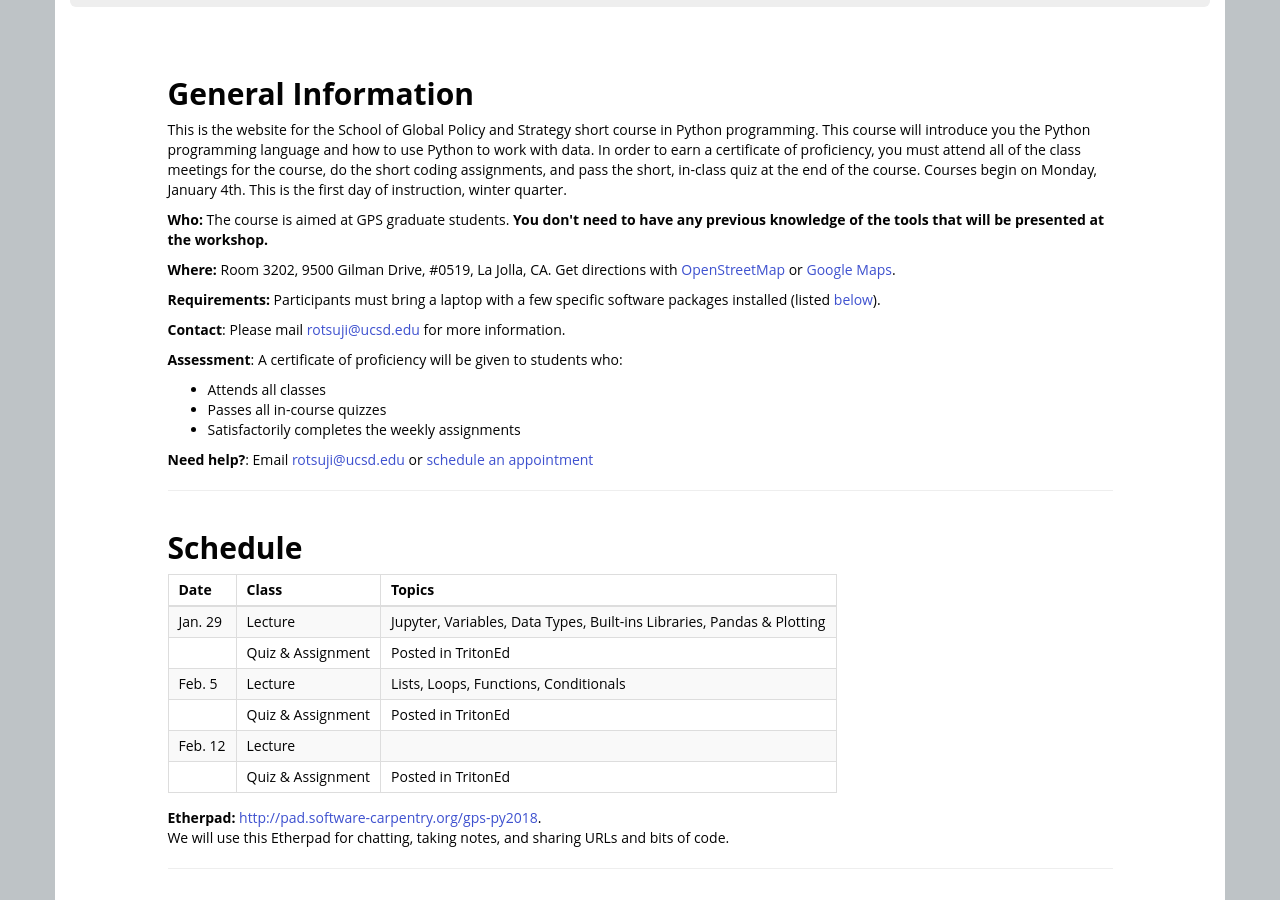
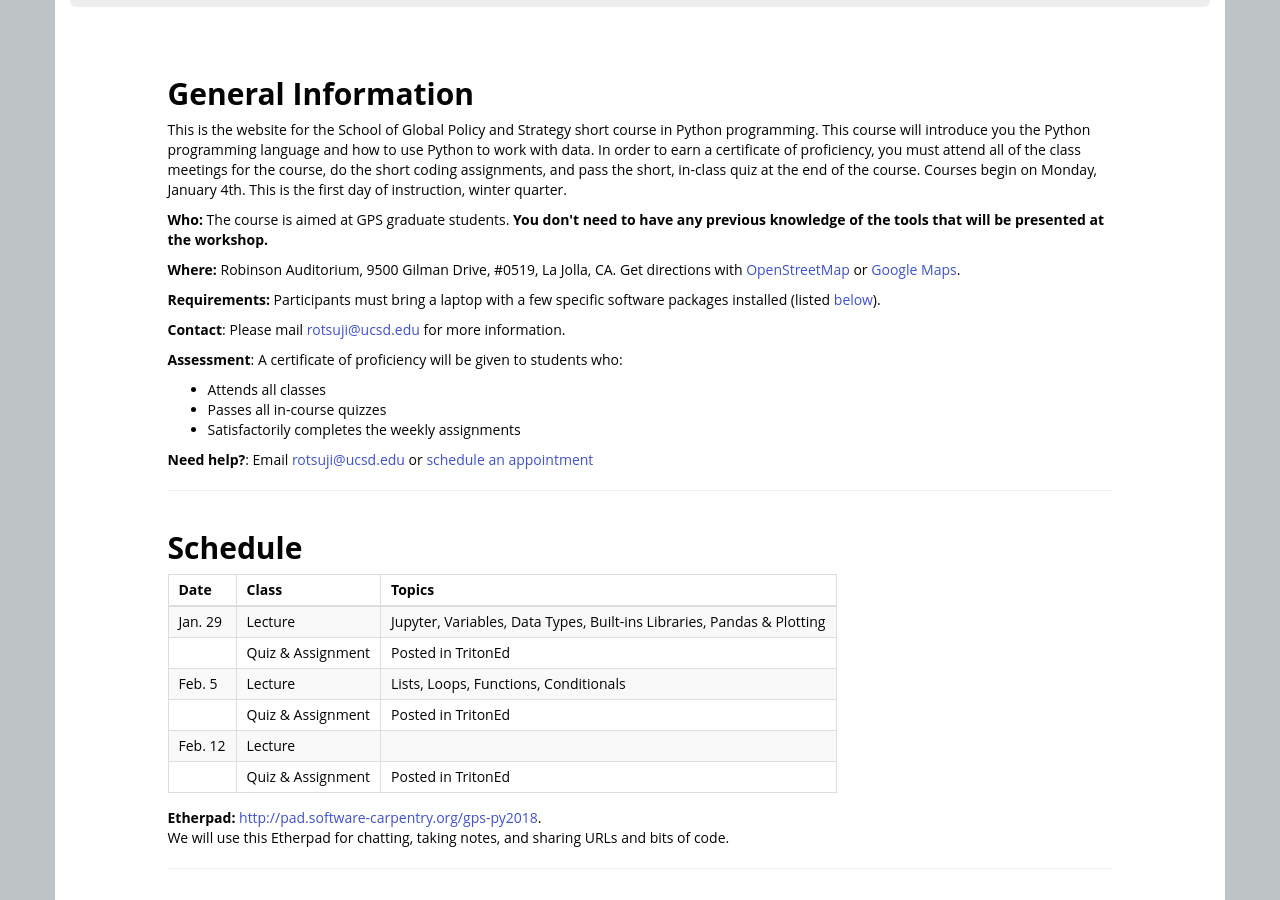
Before and after one commit to ucsdlib/win2018-gps-python, a Jekyll site: the page built from index.html, in a window 1280 px wide and 900 px high, scrolled down 465 px. Built offline with Jekyll 4.4.1, drawn with Linux system fonts in a browser that asks for light colours; nearby versions of some CDN libraries; library files that are not in the unit come from our copies.

Commit message:
updating location

```diff
--- a/index.html
+++ b/index.html
@@ -2,7 +2,7 @@
 layout: workshop
 root: .
 venue: "Python Programming- School of Global Policy and Strategy"      # brief name of host site without address (e.g., "Euphoric State University")
-address: "Room 3202, 9500 Gilman Drive, #0519, La Jolla, CA"    # street address of workshop (e.g., "123 Forth Street, Blimingen, Euphoria")
+address: "Robinson Auditorium, 9500 Gilman Drive, #0519, La Jolla, CA"    # street address of workshop (e.g., "123 Forth Street, Blimingen, Euphoria")
 country: "us"    # country (lowercase two-letter ISO code such as "fr" - see https://en.wikipedia.org/wiki/ISO_3166-1)
 language: "en"   # language (lowercase two-letter ISO code such as "fr" - see https://en.wikipedia.org/wiki/ISO_639-1)
 latlng: "32.885125,-117.241173"     # fractional latitude and longitude (e.g., "41.7901128,-87.6007318"; you can use http://www.latlong.net/)
```
